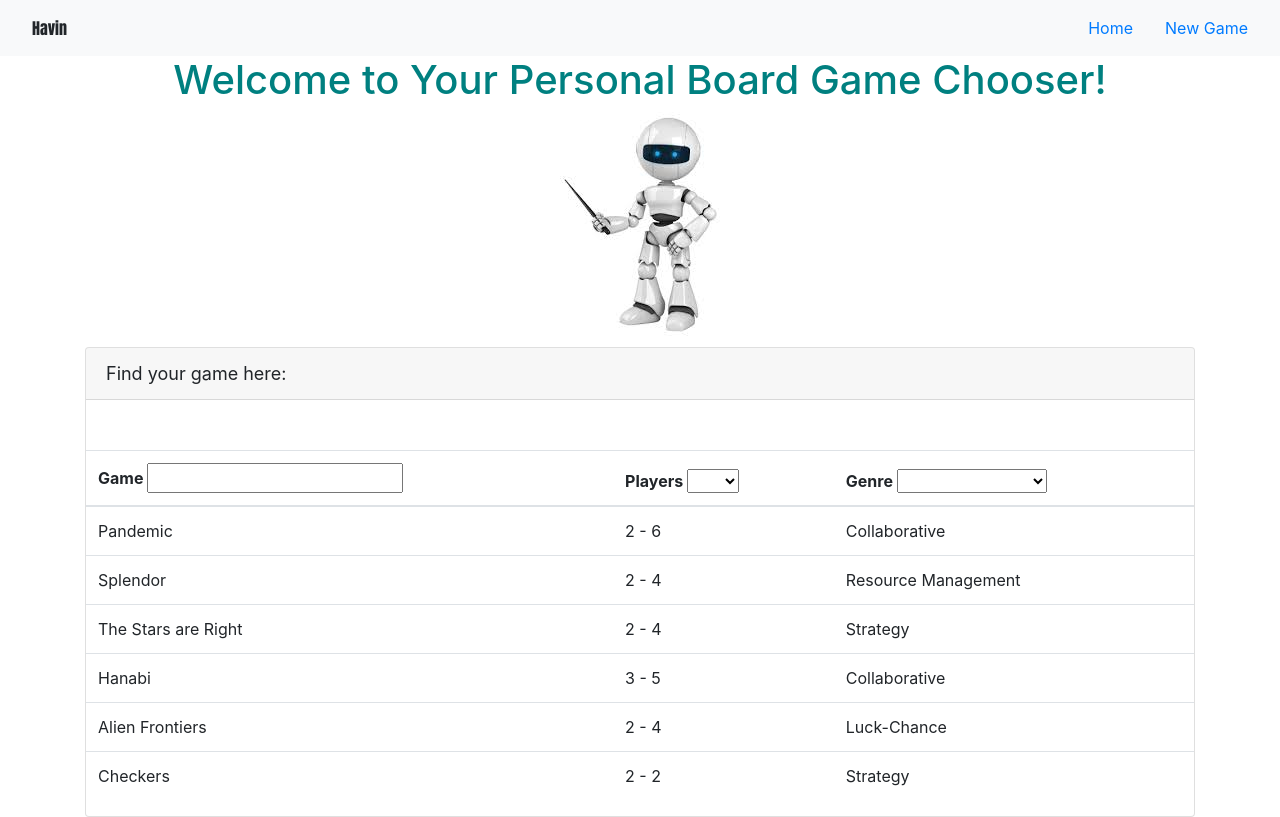
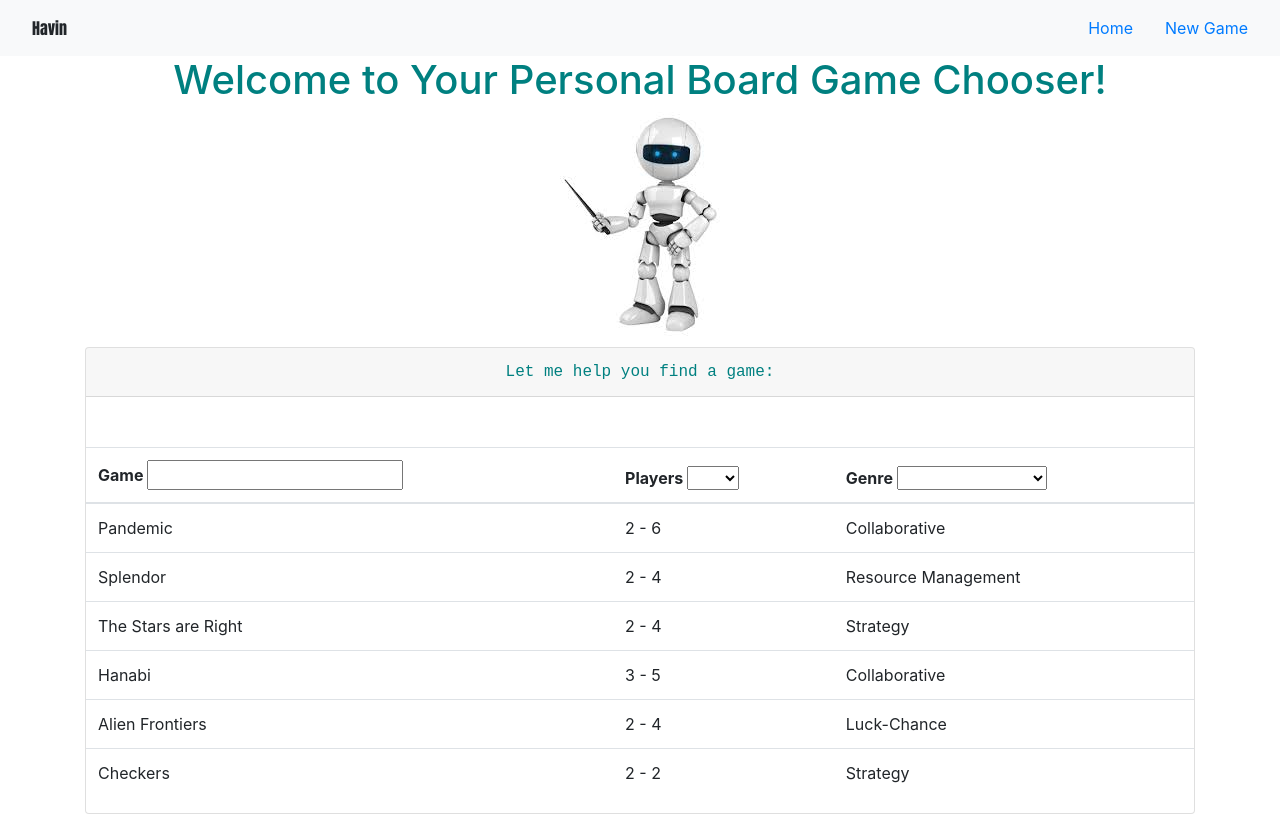
Before and after one commit to hsaloiye/Game-Chooser, an Angular app: page /games in a window 1280 px wide. Built offline with nearby package versions, Linux system fonts and the light colour scheme.

Commit message:
adding minor improvements including updated styling, a place for game duration, and a few updated dependencies

```diff
--- a/package.json
+++ b/package.json
@@ -22,8 +22,10 @@
     "@angular/router": "~8.2.14",
     "bootstrap": "^4.3.1",
     "core-js": "^2.6.10",
+    "js-yaml": "^3.13.1",
     "lodash": "^4.17.15",
     "rxjs": "~6.5.3",
+    "set-value": "^3.0.1",
     "tslib": "^1.10.0",
     "zone.js": "~0.9.1"
   },
@@ -39,7 +41,7 @@
     "jasmine-spec-reporter": "~4.2.1",
     "karma": "~3.0.0",
     "karma-chrome-launcher": "~2.2.0",
-    "karma-coverage-istanbul-reporter": "^2.0.6",
+    "karma-coverage-istanbul-reporter": "^2.1.0",
     "karma-jasmine": "~1.1.2",
     "karma-jasmine-html-reporter": "^0.2.2",
     "protractor": "^5.4.2",
--- a/src/app/game-list/game-list.component.css
+++ b/src/app/game-list/game-list.component.css
@@ -2,4 +2,12 @@
     color:  #008080;
     text-align: center;
     font-size: 40px;
+    font-family: Courier New,Courier,Lucida Sans Typewriter,Lucida Typewriter,monospace;
 }
+
+.robot{
+    color:  #008080;
+    text-align: center;
+    font-size: 16px;
+    font-family: Courier New,Courier,Lucida Sans Typewriter,Lucida Typewriter,monospace;
+}
--- a/src/app/game-list/game-list.component.html
+++ b/src/app/game-list/game-list.component.html
@@ -1,5 +1,5 @@
 <div class='card'>
-  <div class='card-header'>
+  <div class='card-header robot'>
       {{pageTitle}}
   </div>
   <div class = 'card-body'>
--- a/src/app/game-list/game-list.component.ts
+++ b/src/app/game-list/game-list.component.ts
@@ -8,7 +8,7 @@ import {GameListService} from './game-list.service';
   styleUrls: ['./game-list.component.css']
 })
 export class GameListComponent implements OnInit {
-  pageTitle: string = 'Find your game here:';
+  pageTitle: string = 'Let me help you find a game:';
   filteredGames: IGame[];
   numberOfPlayers: number;
   genre: string;
--- a/src/app/game-list/new-game/new-game.component.html
+++ b/src/app/game-list/new-game/new-game.component.html
@@ -13,6 +13,10 @@
   <div class='form-group'>
     <label for='maxPlayers'>Maximum Number of Players</label>
     <input type='number' class='form-control' id='maxPlayers' [(ngModel)]='newMaxPlayers' min="0" value="any">
+  </div>
+  <div class='form-group'>
+    <label for='duration'>Duration</label>
+    <input type='text' class='form-control' id='duration' [(ngModel)]='newDuration'>
   </div>
   <div class='form-group'>
     <label for='gameGenre'>Genre </label>
```
Also changed, not shown: 1 other file (tests, documents, lock files or other folders).
